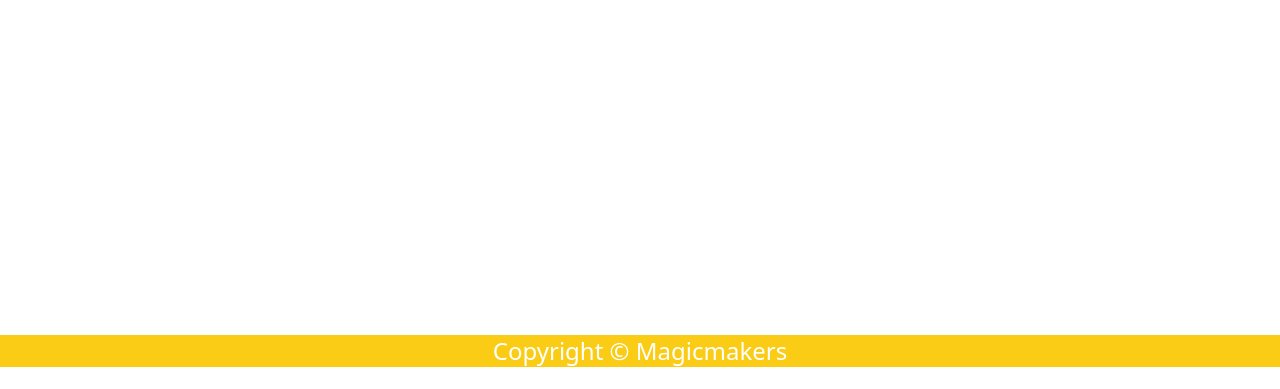
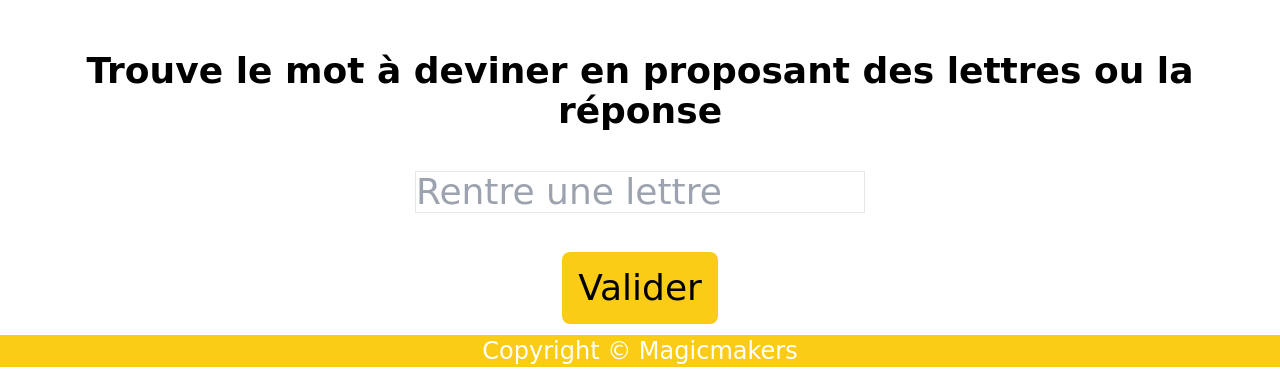
Before and after one commit to MagicAnim/Samedi-14H, a Flask app: page /affichage_jeu in a window 1280 px wide. Shown: the part 433-822 px from the top of the page. Before the commit the page ends 800 px from the top, so only its background shows below. Run offline with Flask 3, Linux system fonts and the light colour scheme; the visitor is signed in with stand-in values (Sample User, id 1); some libraries are stand-ins or nearby versions.

Commit message:
Last push, images + html conditions, all done

```diff
--- a/Activité 3 Pendu/templates/jeu_pendu.html
+++ b/Activité 3 Pendu/templates/jeu_pendu.html
@@ -6,25 +6,47 @@
     <script src="https://cdn.tailwindcss.com"></script>
     <title>Pendu</title>
 </head>
-<body>
+<body class="font-[cursive]">
     <header class="bg-yellow-400">
         <h1 class="text-center text-4xl text-white py-6"> Jeu du Pendu</h1>
     </header>
 
     <main class="text-center">
 
+
+
+        <div class="flex justify-center text-4xl m-6">
+             <img src="/static/pendu{{etat_du_jeu.vies}}.png">
+        </div>
+
+
         <h1 class="text-4xl p-4"> {{etat_du_jeu["mot_a_afficher"]}}</h1>
+
+        {% if etat_du_jeu.victoire %}
+        <p class="text-4xl font-bold p-4">BRAVO !</p>
+            <div class="text-4xl">
+                <button onclick="window.location.href='/';" class="animate-bounce rounded-lg bg-yellow-400 p-4 m-6"> Rejouer </button>
+            </div>
+        {% elif etat_du_jeu.defaite %}
+        <p class="text-4xl font-bold p-4">DOMMAGE !</p>
+            <div class="text-4xl">
+                <button onclick="window.location.href='/';" class="animate-bounce rounded-lg bg-yellow-400 p-4 m-6"> Rejouer</button>
+            </div>
+        {% else %}
 
         <p class="text-4xl font-bold p-4">Trouve le mot à deviner en proposant des lettres ou la réponse</p>
 
         <form method="POST" action="/deviner" autocomplete="off">
             <div class="flex justify-center text-4xl m-6">
-                <input class="border" name="entree" type="text" placeholder="Rentre une letre">
+                <input class="border" name="entree" type="text" placeholder="Rentre une lettre">
             </div>
             <div class="text-4xl">
                 <button class="animate-bounce rounded-lg bg-yellow-400 p-4 m-6" type="submit"> Valider</button>
             </div>
         </form>
+        {% endif %}
+
+        <h1 class="text-4xl p-4"> {{etat_du_jeu["message"]}}</h1>
 
     </main>
 
```
Also changed, not shown: Activité 3 Pendu/static/pendu0.png (added), Activité 3 Pendu/static/pendu1.png (added), Activité 3 Pendu/static/pendu2.png (added), Activité 3 Pendu/static/pendu3.png (added), Activité 3 Pendu/static/pendu4.png (added), Activité 3 Pendu/static/pendu5.png (added), Activité 3 Pendu/static/pendu6.png (added), 2 other files.
